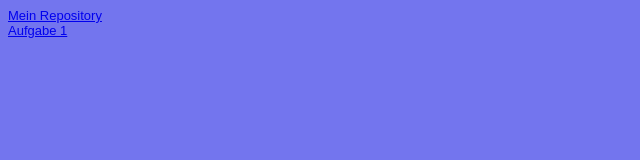
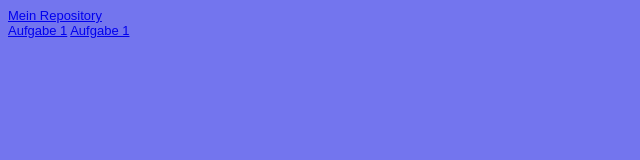
Before and after one commit to TomNW/EIA2, a plain HTML site: page Steckbrief/steckbrief.htm in a window 1280 px wide. Shown: the full height of the page, 0-640 px from the left. Drawn offline with Linux system fonts and the light colour scheme.

Commit message:
steckbrief A02

```diff
--- a/Steckbrief/steckbrief.htm
+++ b/Steckbrief/steckbrief.htm
@@ -14,6 +14,7 @@ body {
 <body>
 	<a target="_blank" href="https://github.com/TomNW/EIA2">Mein Repository</a></br>
 	<a target="_blank" href="https://tomnw.github.io/EIA2/A01_Poem/RandomPoem.html">Aufgabe 1</a>
+	<a target="_blank" href="https://tomnw.github.io/EIA2/A02_Events/Events.html">Aufgabe 1</a>
 
 
 
```
